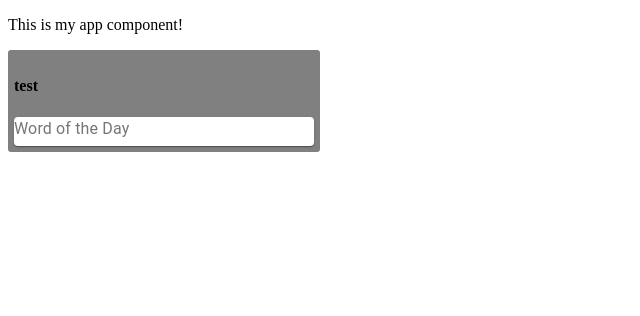
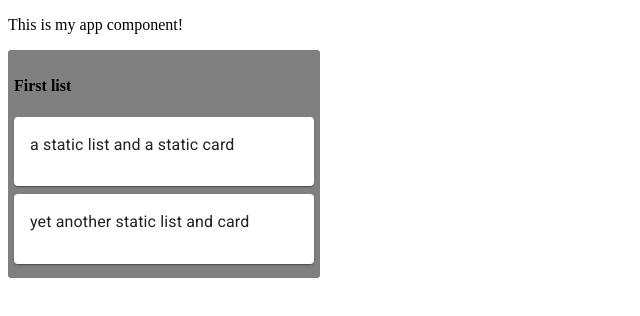
Before and after one commit to jadk97/trello-clone, a React (Create React App) app: page / in a window 1280 px wide. Shown: the top 316 px of the page, without its empty margins (0-640 px from the left). Built offline with nearby package versions, Linux system fonts and the light colour scheme.

Commit message:
set up reducer and added some basic styling

```diff
--- a/public/index.html
+++ b/public/index.html
@@ -3,6 +3,8 @@
   <head>
     <meta charset="utf-8" />
     <link rel="icon" href="%PUBLIC_URL%/favicon.ico" />
+    <link rel="stylesheet" href="https://fonts.googleapis.com/css?family=Roboto:300,400,500,700&display=swap" />
+    <link rel="stylesheet" href="https://fonts.googleapis.com/icon?family=Material+Icons" />
     <meta name="viewport" content="width=device-width, initial-scale=1" />
     <meta name="theme-color" content="#000000" />
     <meta
--- a/src/components/App.js
+++ b/src/components/App.js
@@ -1,14 +1,21 @@
 import React from 'react';
 import TrelloList from "./TrelloList";
+import { connect } from "react-redux";
 
-
-function App() {
+function App(props) {
+  const { lists } = props;
   return (
     <div className="App">
-    <p>This is my app component!</p>
-    <TrelloList title="test"/>
+      <p>This is my app component!</p>
+      {
+        lists.map(list => (
+          <TrelloList title={list.title} cards={list.cards} />
+        ))
+      }
     </div>
   );
 }
-
-export default App;
+const mapStateToProps = state => ({
+  lists: state.lists
+})
+export default connect(mapStateToProps)(App);
--- a/src/components/TrelloCard.js
+++ b/src/components/TrelloCard.js
@@ -1,16 +1,21 @@
 import React from "react";
 import Card from "@material-ui/core/Card"
 import Typography from "@material-ui/core/Typography";
-const TrelloCard = () => {
+import CardContent from "@material-ui/core/CardContent";
+const TrelloCard = ({ text }) => {
   return (
-    <Card>
-
-      <Typography color="textSecondary" gutterBottom>
-        Word of the Day
-      </Typography>
-
+    <Card style={styles.cardContainer}>
+    <CardContent>
+    <Typography gutterBottom>
+      {text}
+    </Typography>
+    </CardContent>
     </Card>
   )
 }
-
+const styles = {
+  cardContainer: {
+    marginBottom: 8
+  }
+}
 export default TrelloCard;
--- a/src/components/TrelloList.js
+++ b/src/components/TrelloList.js
@@ -1,11 +1,13 @@
 import React from "react";
 import TrelloCard from "./TrelloCard";
 
-const TrelloList = ({ title }) => {
+const TrelloList = ({ title, cards }) => {
   return (
     <div style={styles.container}>
       <h4>{title}</h4>
-      <TrelloCard/>
+      {cards.map(card => (
+        <TrelloCard text={card.text}/>
+      ))}
     </div>
   )
 }
--- a/src/reducers/index.js
+++ b/src/reducers/index.js
@@ -1,3 +1,6 @@
-import {combineReducers} from "redux";
+import { combineReducers } from "redux";
+import listsReducer from "./listsReducer";
 
-export default combineReducers({});
+export default combineReducers({
+  lists: listsReducer
+});
--- /dev/null
+++ b/src/reducers/listsReducer.js
@@ -0,0 +1,25 @@
+const initialState = [
+  {
+    title: "First list",
+    id: 0,
+    cards: [
+      {
+        id: 0,
+        text: "a static list and a static card"
+      },
+      {
+        id: 1,
+        text: "yet another static list and card"
+      }
+    ]
+  }
+];
+
+const listsReducer = (state = initialState, action) => {
+  switch (action.type) {
+    default:
+      return state;
+  }
+}
+
+export default listsReducer;
--- a/src/store/index.js
+++ b/src/store/index.js
@@ -1,9 +1,7 @@
 import { createStore } from "redux";
+import rootReducer from "../reducers";
 
-const reducer = () => {
 
-};
-
-const store = createStore(reducer);
+const store = createStore(rootReducer);
 
 export default store;
```
